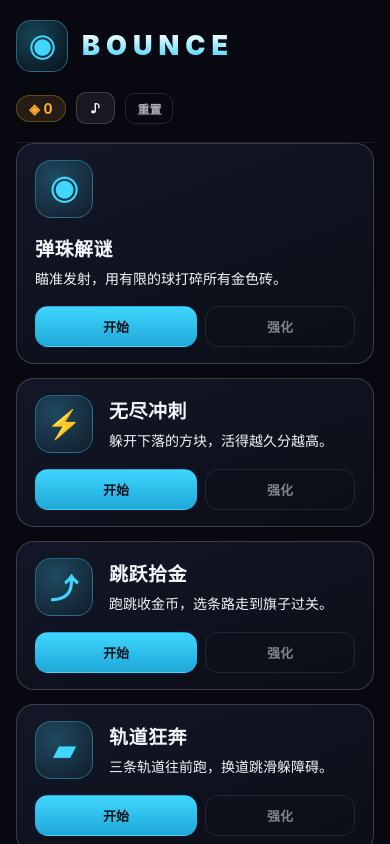
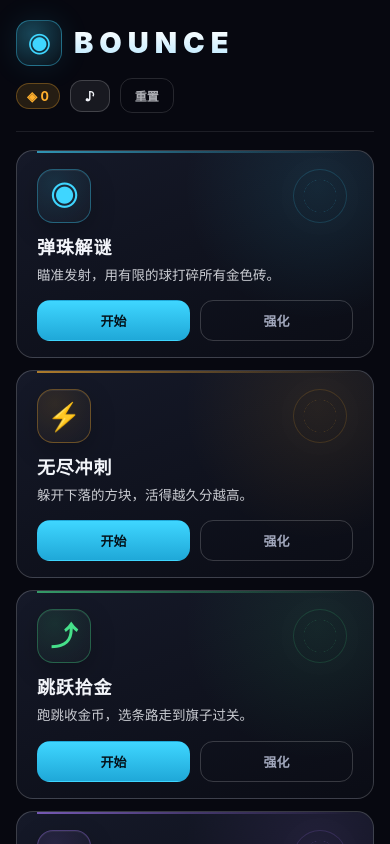
Before and after one commit to RoxWang/BOUNCE, a plain HTML site: page index.html in a window 390 px wide. Drawn offline with Linux system fonts and the light colour scheme; animation ran at ten frames a second.

Commit message:
v35: 重做主页大厅 — 内容垂直居中、2x2 大卡、每游戏一个识别色、图形区与可读强化按钮；手机端防横向溢出

```diff
--- a/js/main.js
+++ b/js/main.js
@@ -468,7 +468,7 @@ var B = window.B = window.B || {};
     // 注册 Service Worker：让游戏可"安装为独立 App"且离线可玩（仅 http/https 下生效，file:// 忽略）
     if ('serviceWorker' in navigator && location.protocol.indexOf('http') === 0) {
       window.addEventListener('load', function () {
-        navigator.serviceWorker.register('./sw.js?v=34').catch(function () { });
+        navigator.serviceWorker.register('./sw.js?v=35').catch(function () { });
       });
     }
     requestAnimationFrame(loop);
--- a/js/ui.js
+++ b/js/ui.js
@@ -94,6 +94,8 @@ B.UI = (function () {
   function resumeRail() { inGame(); syncHud(true); }
 
   // ---------- 游戏大厅 ----------
+  // 每张卡一个克制的识别色，只作用在图标、极细顶线和悬停描边；不新增任何文字。
+  var TONES = { marble: 'cyan', runner: 'amber', hop: 'green', rail: 'violet' };
   function syncHub() {
     $('hCoin').textContent = U.fmt(U.coins());
 
@@ -138,8 +140,9 @@ B.UI = (function () {
       if (g.shop) acts += '<button class="btn ghost small gshop">强化</button>';
       var card = document.createElement('article');
       card.className = 'gcard';
+      card.setAttribute('data-tone', TONES[g.id] || 'cyan');
       card.innerHTML =
-        '<div class="gico">' + (g.icon || '◉') + '</div>' +
+        '<div class="gart"><div class="gico">' + (g.icon || '◉') + '</div><div class="gring"></div></div>' +
         '<div class="gbody"><b>' + g.name + '</b>' +
         '<span class="gdesc">' + (g.desc || '') + '</span></div>' +
         '<div class="gacts">' + acts + '</div>';
--- a/style.css
+++ b/style.css
@@ -335,27 +335,31 @@ kbd{
 .backlink:hover{color:var(--t1)}
 .hub .sub{color:var(--t2);font-size:13.5px;margin-top:10px;letter-spacing:.5px}
 
-.hub-screen{padding:26px 24px;background:#070810}
-.hub-screen > *{margin:0 auto}
-.portal{width:100%;max-width:920px;position:relative}
+/* 大厅：整块内容在视口里垂直居中，内容比视口高时自然回到顶部并可滚动，
+   不再出现「卡片全挤在上面、下面一大片空」的失衡。 */
+.hub-screen{padding:34px 28px;background:#070810}
+.hub-screen > *{margin:auto}
+.portal{width:100%;max-width:1080px;min-width:0;position:relative}
 .portal-head{
-  display:flex;align-items:center;justify-content:space-between;gap:20px;flex-wrap:wrap;
-  padding-bottom:18px;border-bottom:1px solid var(--line);
+  display:flex;align-items:center;justify-content:space-between;gap:20px;flex-wrap:wrap;min-width:0;
+  padding-bottom:24px;margin-bottom:24px;border-bottom:1px solid var(--line);
 }
-.brand{display:flex;align-items:center;gap:14px}
+.brand{display:flex;align-items:center;gap:17px;min-width:0}
 .brand-mark{
-  width:52px;height:52px;flex:none;border-radius:15px;
-  display:flex;align-items:center;justify-content:center;font-size:26px;font-weight:900;
+  width:58px;height:58px;flex:none;border-radius:18px;
+  display:flex;align-items:center;justify-content:center;font-size:28px;font-weight:900;
   background:radial-gradient(circle at 35% 30%,rgba(63,214,255,.3),rgba(63,214,255,.04));
   border:1px solid rgba(63,214,255,.38);color:var(--cyan);
+  box-shadow:0 0 30px rgba(63,214,255,.10);
 }
 .brand-txt h1{
-  font-size:34px;font-weight:900;letter-spacing:6px;line-height:1.05;
-  background:linear-gradient(180deg,#fff,var(--cyan));-webkit-background-clip:text;background-clip:text;
+  font-size:40px;font-weight:900;letter-spacing:9px;line-height:1.05;
+  background:linear-gradient(180deg,#fff,#bfeaff);-webkit-background-clip:text;background-clip:text;
   -webkit-text-fill-color:transparent;
 }
 .portal-wallet{display:flex;align-items:center;gap:10px;flex-wrap:wrap}
-.chip.ghost{background:transparent;opacity:.7;padding:6px 11px;font-size:12px}
+.portal-wallet .chip{border-radius:12px}
+.chip.ghost{background:transparent;opacity:.7;padding:8px 14px;font-size:12px}
 
 .portal-continue{
   display:flex;align-items:center;justify-content:space-between;gap:16px;
@@ -386,30 +390,58 @@ kbd{
 }
 .search input::placeholder{color:var(--t3)}
 
+/* 四张卡做成 2×2 的大砖，竖排信息层级：图形 → 名字 + 一句白字 → 操作。
+   每张卡只靠一个克制的识别色区分，不额外加标签、角标或说明文字。 */
 .gamecards{
-  display:grid;grid-template-columns:repeat(auto-fill,minmax(420px,1fr));
-  gap:14px;width:100%;max-width:none;margin:0;
+  display:grid;grid-template-columns:repeat(2,minmax(0,1fr));
+  gap:18px;width:100%;max-width:none;margin:0;
 }
 .gcard{
-  display:flex;align-items:center;gap:16px;text-align:left;min-height:104px;
-  background:linear-gradient(160deg,rgba(20,24,40,.94),rgba(12,14,23,.94));
-  border:1px solid var(--line2);border-radius:18px;padding:16px 18px;
-  transition:.16s;
+  --accent:#3fd6ff;--tint:rgba(63,214,255,.13);--edge:rgba(63,214,255,.34);--glow:rgba(63,214,255,.10);
+  position:relative;overflow:hidden;
+  display:flex;flex-direction:column;text-align:left;min-height:238px;
+  padding:22px 24px 20px;
+  background:linear-gradient(160deg,rgba(22,26,42,.96),rgba(11,13,22,.96));
+  border:1px solid var(--line2);border-radius:20px;
+  transition:transform .18s,border-color .18s,box-shadow .18s;
 }
-.gcard:hover{transform:translateY(-3px);border-color:var(--cyan);box-shadow:0 14px 34px rgba(0,0,0,.4)}
+.gcard[data-tone="cyan"]{--accent:#3fd6ff;--tint:rgba(63,214,255,.13);--edge:rgba(63,214,255,.34);--glow:rgba(63,214,255,.10)}
+.gcard[data-tone="amber"]{--accent:#ffb02e;--tint:rgba(255,176,46,.12);--edge:rgba(255,176,46,.32);--glow:rgba(255,176,46,.09)}
+.gcard[data-tone="green"]{--accent:#46e08a;--tint:rgba(70,224,138,.12);--edge:rgba(70,224,138,.32);--glow:rgba(70,224,138,.09)}
+.gcard[data-tone="violet"]{--accent:#a97bff;--tint:rgba(169,123,255,.13);--edge:rgba(169,123,255,.34);--glow:rgba(169,123,255,.10)}
+.gcard::before{
+  content:"";position:absolute;left:24px;right:24px;top:0;height:2px;
+  background:linear-gradient(90deg,var(--accent),transparent);opacity:.65;pointer-events:none;
+}
+.gcard::after{
+  content:"";position:absolute;right:-80px;top:-100px;width:270px;height:270px;border-radius:50%;
+  background:radial-gradient(circle,var(--glow),transparent 70%);pointer-events:none;
+}
+.gcard:hover{transform:translateY(-4px);border-color:var(--accent);box-shadow:0 18px 40px rgba(0,0,0,.46)}
+
+.gart{position:relative;z-index:1;display:flex;align-items:flex-start;justify-content:space-between;height:78px}
 .gico{
-  flex:0 0 auto;width:58px;height:58px;border-radius:16px;
+  flex:0 0 auto;width:68px;height:68px;border-radius:20px;
   display:flex;align-items:center;justify-content:center;
-  font-size:28px;font-weight:900;
-  background:radial-gradient(circle at 35% 30%,rgba(63,214,255,.28),rgba(63,214,255,.04));
-  border:1px solid rgba(63,214,255,.35);color:var(--cyan);
+  font-size:33px;font-weight:900;line-height:1;
+  background:radial-gradient(circle at 32% 26%,var(--tint),rgba(255,255,255,.015));
+  border:1px solid var(--edge);color:var(--accent);
+  box-shadow:inset 0 1px 0 rgba(255,255,255,.06),0 8px 24px rgba(0,0,0,.22);
 }
-.gbody{flex:1 1 auto;display:flex;flex-direction:column;gap:7px;min-width:0}
-.gbody b{font-size:19px;font-weight:900;letter-spacing:.5px}
-.gdesc{font-size:14px;color:var(--t1);line-height:1.6}
-.gacts{flex:0 0 auto;display:flex;flex-direction:column;gap:8px;align-items:stretch}
-.gacts .btn{padding:10px 18px;font-size:13px;white-space:nowrap}
-.gacts .btn.small{padding:7px 12px}
+.gring{
+  flex:0 0 auto;width:74px;height:74px;margin:0 6px 0 0;border-radius:50%;
+  border:1px solid var(--edge);opacity:.5;
+  box-shadow:0 0 0 17px rgba(255,255,255,.013),0 0 0 35px rgba(255,255,255,.008);
+  background:radial-gradient(circle,transparent 43%,var(--edge) 44%,transparent 45%);
+}
+.gbody{position:relative;z-index:1;display:flex;flex-direction:column;gap:9px;min-width:0;margin-top:14px}
+.gbody b{font-size:21px;font-weight:900;letter-spacing:.8px;line-height:1.2}
+.gdesc{font-size:14px;color:var(--t1);line-height:1.6;opacity:.82}
+.gacts{position:relative;z-index:1;margin-top:auto;padding-top:22px;display:flex;align-items:center;gap:10px}
+.gacts .btn{padding:11px 26px;font-size:13.5px;white-space:nowrap}
+/* 全局 .btn.small 是为旧列表压暗的小按钮，放进大卡里几乎看不见，这里恢复可读对比度 */
+.gacts .btn.small{padding:11px 20px;font-size:13.5px;opacity:1;color:var(--t2)}
+.gacts .btn.small:hover{opacity:1;color:var(--t1);border-color:var(--accent)}
 .portal-empty{text-align:center;color:var(--t3);font-size:14px;padding:48px 0}
 
 /* 选关：分段 + 跳关 */
@@ -430,12 +462,29 @@ kbd{
 }
 .jump input:focus{border-color:var(--cyan)}
 
+@media (max-width:820px){
+  .hub-screen{padding:24px 20px;touch-action:pan-y}
+  .portal-head{padding-bottom:18px;margin-bottom:18px}
+  .portal-wallet{min-width:0}
+  .gamecards{grid-template-columns:minmax(0,1fr);gap:12px}
+  .gcard{min-height:172px;padding:18px 20px 16px;border-radius:17px}
+  .gart{height:58px}
+  .gico{width:54px;height:54px;border-radius:16px;font-size:27px}
+  .gring{width:54px;height:54px;box-shadow:0 0 0 12px rgba(255,255,255,.013),0 0 0 24px rgba(255,255,255,.008)}
+  .gbody{margin-top:10px;gap:6px}
+  .gbody b{font-size:19px}
+  .gacts{padding-top:14px}
+  .gacts .btn{flex:1;min-width:0;text-align:center;padding:10px 12px;font-size:13px}
+  .gacts .btn.small{padding:10px 12px;font-size:13px}
+}
 @media (max-width:640px){
   .hub-screen{padding:20px 16px}
-  .portal-head{align-items:flex-start}
-  .brand-txt h1{font-size:27px}
-  .gamecards{grid-template-columns:1fr}
-  .gcard{flex-wrap:wrap}
-  .gacts{flex-direction:row;width:100%}
-  .gacts .btn{flex:1}
+  .portal-head{align-items:flex-start;gap:12px}
+  .brand{gap:12px}
+  .brand-mark{width:46px;height:46px;border-radius:14px;font-size:22px}
+  .brand-txt h1{font-size:29px;letter-spacing:6px}
+  .portal-wallet .coin{font-size:13px;padding:4px 10px}
+  .gcard::before{left:20px;right:20px}
+  .gbody b{font-size:18px}
+  .gdesc{font-size:13.5px}
 }
--- a/sw.js
+++ b/sw.js
@@ -1,7 +1,7 @@
 // sw.js —— BOUNCE 离线缓存 + 可安装为独立 App（PWA / Progressive Web App）
 // 策略：同域 GET 全部缓存。带 ?v= 版本戳的资源 URL 天然唯一 → 发新版自动命中新文件，不会脏缓存；
 // HTML 走 network-first（保证你改完重新部署，页面能立刻更新），其余资源 cache-first（秒开）。
-const CACHE = 'bounce-v34';
+const CACHE = 'bounce-v35';
 
 self.addEventListener('install', function () { self.skipWaiting(); });
 
```
Also changed, not shown: index.html (+17 -17 lines).
